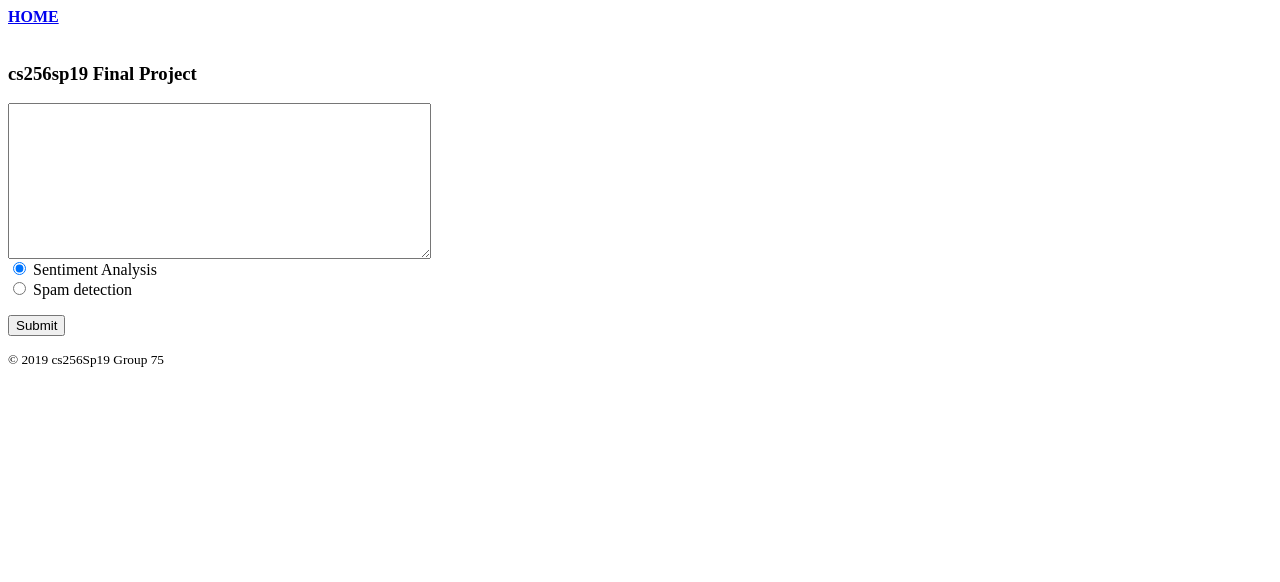
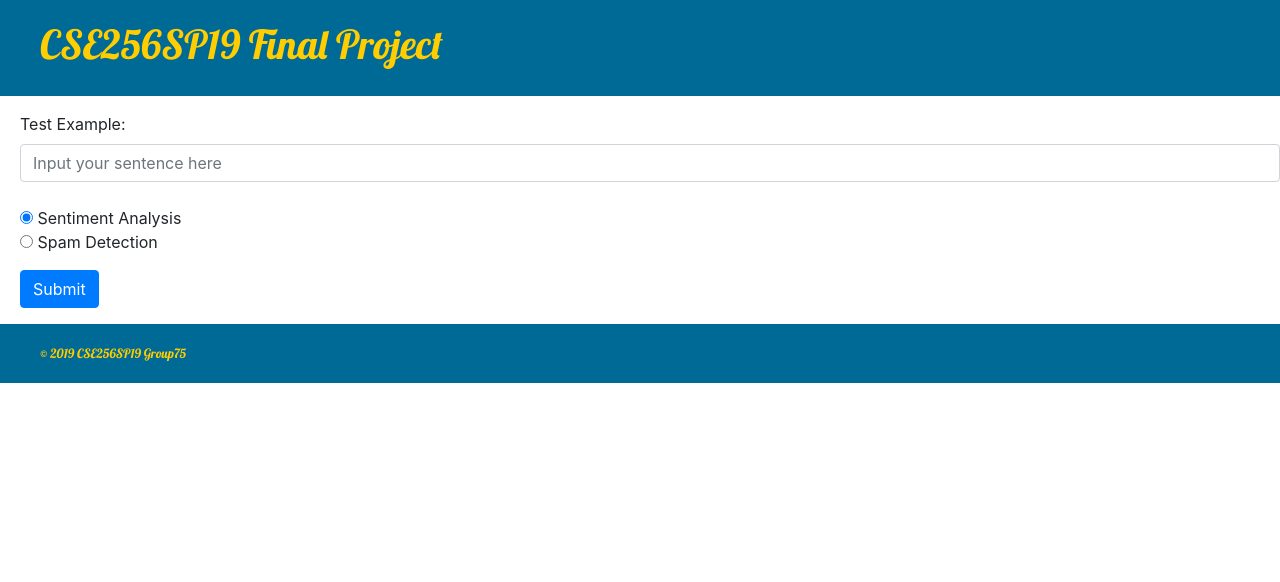
Before and after one commit to Joemen/cse256Final, a Django app: page /polls// in a window 1280 px wide. Shown: the top 582 px of the page. Before the commit the page ends 367 px from the top, so only its background shows below. Run offline with Django 3.2, Linux system fonts and the light colour scheme; some libraries are stand-ins or nearby versions.

Commit message:
homepage

```diff
--- /dev/null
+++ b/mysite/polls/static/css/homepage.css
@@ -0,0 +1,29 @@
+.page-header {
+    background-color: #006A96;
+    margin-top: 0;
+    padding: 20px 20px 20px 40px;
+}
+
+.page_last {
+    background-color: #006A96;
+    margin-bottom: 50%;
+    padding: 20px 20px 20px 40px;
+}
+
+.ui-widget{
+    margin-left: 20px;
+}
+
+.sub{
+    margin-left: 20px;
+}
+
+h1 {
+    color: #FFCD00;
+    font-family: 'Lobster';
+}
+
+small {
+    color: #FFCD00;
+    font-family: 'Lobster';
+}
--- a/mysite/polls/templates/polls/index.html
+++ b/mysite/polls/templates/polls/index.html
@@ -1,3 +1,4 @@
+{% load static %}
 {% block titleblock %}
 
 
@@ -5,33 +6,35 @@
 
 {% block sidebar %}
 
-	<b><a href='/polls/test/'>HOME</a></b>
-	<br>
-	<br>
+    <link rel="stylesheet" href="https://stackpath.bootstrapcdn.com/bootstrap/4.3.1/css/bootstrap.min.css" integrity="sha384-ggOyR0iXCbMQv3Xipma34MD+dH/1fQ784/j6cY/iJTQUOhcWr7x9JvoRxT2MZw1T" crossorigin="anonymous">
+    <link rel="stylesheet" href="{% static 'css/homepage.css' %}">
+    <link href="//fonts.googleapis.com/css?family=Lobster&subset=latin,latin-ext" rel="stylesheet" type="text/css">
+
 
 {% endblock %}
 
 {% block content %}
 
 <div class="text2">
-
-	<h3>
-	cs256sp19 Final Project
-	</h3>
+    <div class="page-header">
+	    <h1>CSE256SP19 Final Project</h1>
+	</div>
 
 	<form action="/polls/test/" method="post">{% csrf_token %}
 
 		<p>
-		<div class="ui-widget">
-		<label for="id_code1"></label>
-		<textarea rows="10" cols="50" id="id_code1" type="text" name="code1" maxlength="500"></textarea>
-		<br>
-		<input type="radio" name="radio" value="1" checked> Sentiment Analysis<br>
-  		<input type="radio" name="radio" value="2" > Spam detection<br>
+			<div class="ui-widget">
+				<label for="id_code1">Test Example:</label>
+				<input class="form-control" id="id_code1" type="text" name="code1" size="50" placeholder="Input your sentence here">
+
+				<br>
+					<input type="radio"  name="radio" value="1" checked> Sentiment Analysis<br>
+  					<input type="radio"  name="radio" value="2" > Spam Detection<br>
+			</div>
+		</p>
+		<div class = "sub">
+			<input class="btn btn-primary" type="submit" value="Submit" />
 		</div>
-		</p>
-
-		<input type="submit" value="Submit" />
 
 	</form>
 
@@ -43,6 +46,8 @@
 {% endblock %}
 
 {% block footer %}
-<small>© 2019 cs256Sp19 Group 75</small>
+<div class="page_last">
+	<small>© 2019 CSE256SP19 Group75</small>
+</div>
 
 {% endblock %}
```
